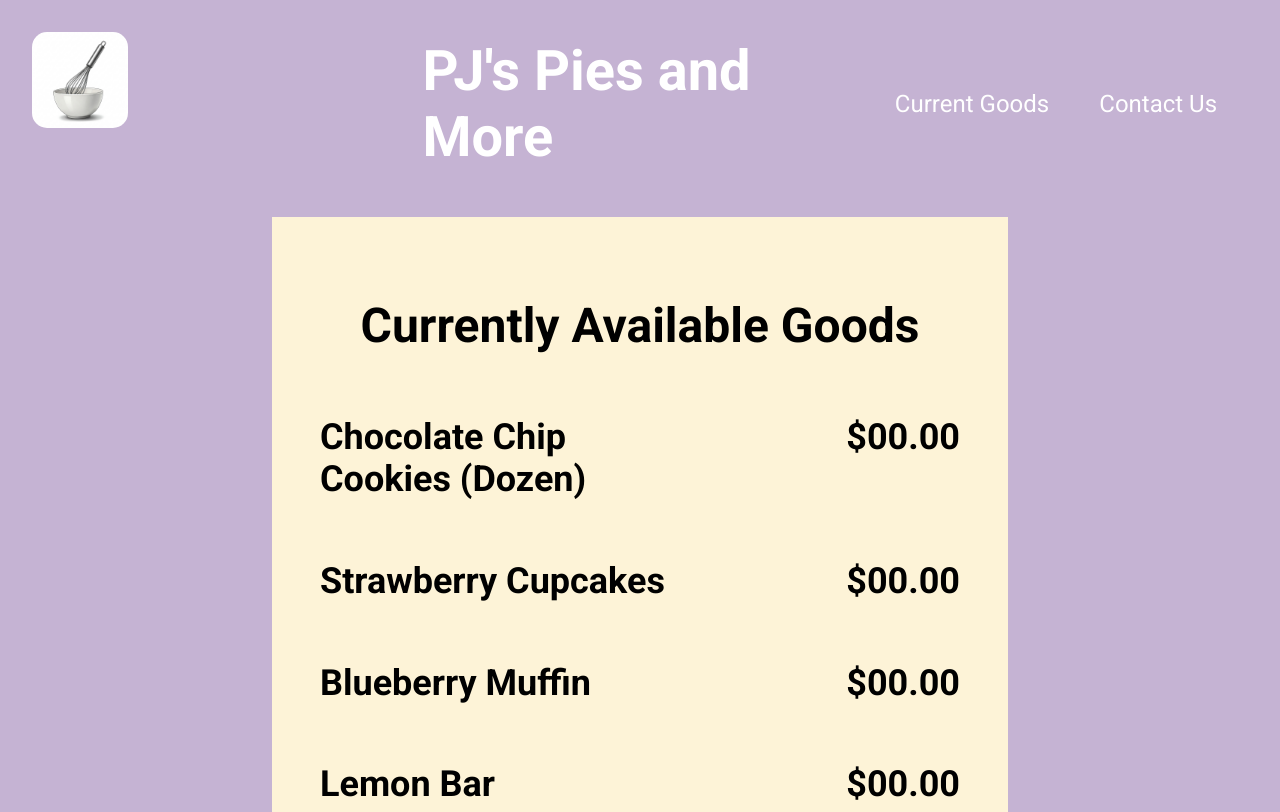
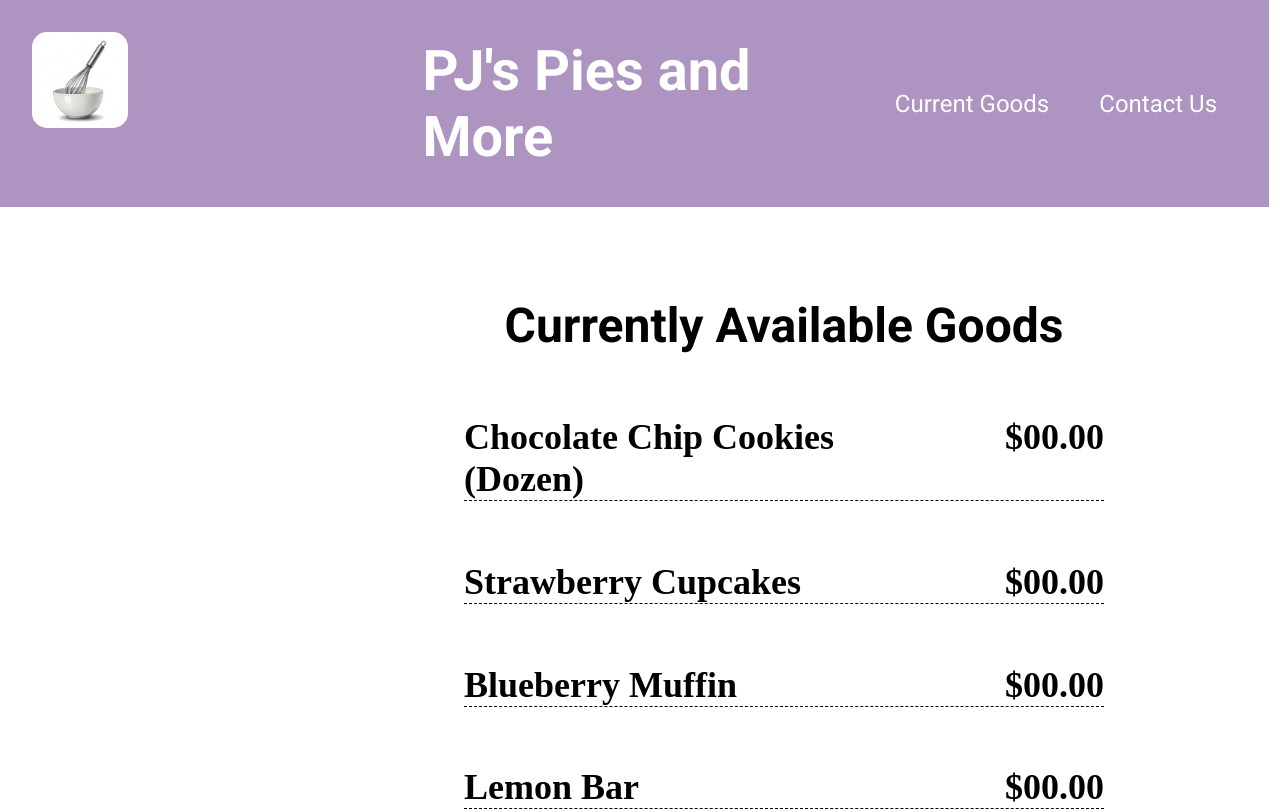
Before and after one commit to amauget/PJsPies, a plain HTML site: page src/pages/currentGoods.html in a window 1280 px wide. Shown: the top 812 px of the page. Drawn offline with Linux system fonts and the light colour scheme; a web font is replaced by a local one.

Commit message:
remove icon animation. Change to transition. remove commented out css

```diff
--- a/src/style/currentGoods.css
+++ b/src/style/currentGoods.css
@@ -1,15 +1,27 @@
+.header{
+    background-color: rgba(68, 12, 114, 0.438);
+}
+body{
+    background-color: white;
+}
 .menuContainer{
     grid-column: 1/4;
     width: 50vw;
     height: 85vh;
-    background-color: rgb(253, 243, 215);
-    justify-self: center;
+    justify-self: end;
+    margin-right: 10vw;
     padding:3rem;
     display: flex;
     flex-direction: column;
+
+    font-family: 'RobItalic';
+
+    animation: fadeIn 0.75s ease-in;
+    border-radius: 25px;
 }
     .title{
         align-self: center;
+        font-family: 'Roboto';
     }
     .bakeryMenu{
         display: flex;
@@ -20,6 +32,7 @@
         .bakeryItem{
             display: flex;
             justify-content: space-between;
+            border-bottom: 1px dashed black;
         }
         #product{
 
--- a/src/style/home.css
+++ b/src/style/home.css
@@ -27,7 +27,6 @@
         .slogan{
             grid-row: 1/2;
             grid-column: 2/3;
-            /* color: rgb(31, 82, 150); */
             font-size: 2rem;
             justify-self: center;
         }
--- a/src/style/style.css
+++ b/src/style/style.css
@@ -9,6 +9,11 @@
     src: url('../fonts/Sigmar/Sigmar-Regular.ttf') format('opentype');
     font-weight: bolder;
     font-style: normal;
+  }
+
+  @font-face {
+    font-family: "RobItalic";
+    src: url('../fonts//Roboto/Roboto_Condensed-ThinItalic.ttf');
   }
 
 /*ALL KEYFRAME ANIMATIONS AT BOTTOM OF DOCUMENT  */
@@ -26,7 +31,7 @@ body{
     font-family: "Roboto";
     font-size: 1.5rem;
     gap:10px;
-    background-color: rgba(68, 12, 114, 0.308);
+    background-color: rgba(68, 12, 114, 0.438);
 }
 
 
@@ -46,22 +51,17 @@ body{
             margin:2rem;
             margin-bottom: 0;
         }
-        .homeBtn{
-
+        .homeBtn {
             height: 12vh;
             width: auto;
             border-radius: 15px;
             margin-right: 1vh;
             margin-bottom: 1vw;
+            transition: height 0.3s ease-in;
+        }
 
-        }
-        .homeBtn:hover{
-            animation: expand 0.3s ease-in;
+        .homeBtn:hover {
             height: 13.5vh;
-        }
-        .homeBtn:not(:hover){
-            animation: contract 0.3s ease-in;
-
         }
 
         .company{
@@ -105,27 +105,3 @@ body{
 
 
 }
-@keyframes expand {
-    0% {
-        height: 12vh;
-    }
-    50%{
-        height: 12.75vh;
-    }
-    100% {
-        height: 13.5vh;
-    }
-
-}
-@keyframes contract{
-    0% {
-        height: 13.5vh;
-    }
-    50%{
-        height: 12.75vh;
-    }
-    100% {
-        height: 12vh;
-
-    }
-}
```
Also changed, not shown: src/style/contact.css (+0 -10 lines), src/fonts/Roboto/Roboto_Condensed-ThinItalic.ttf (added), src/img/chalkBoard.jpeg (added).
